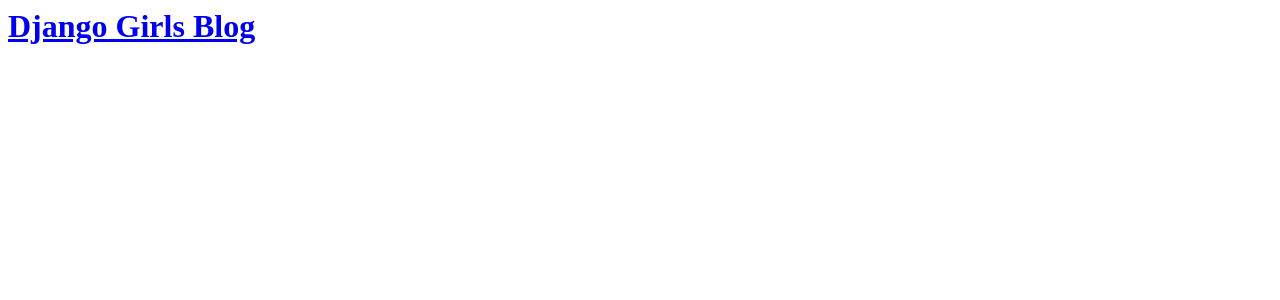
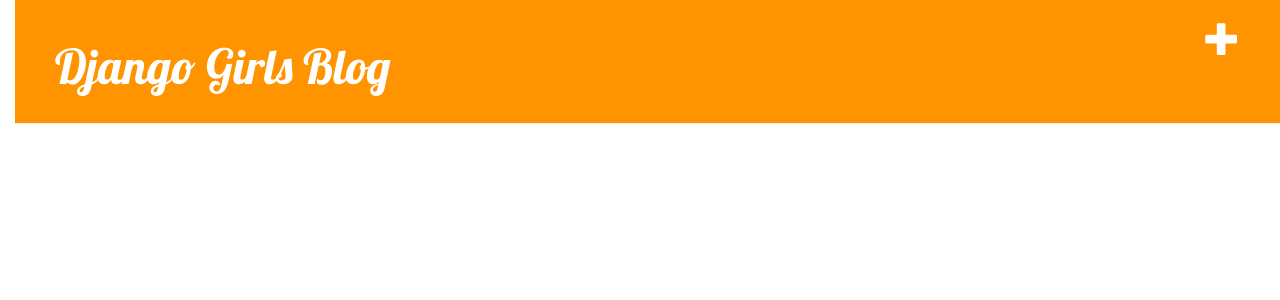
Before and after one commit to kafui4k/Django-Girls-blog, a Django app: page / in a window 1280 px wide. Shown: the top 300 px of the page. Run offline with Django 3.2, Linux system fonts and the light colour scheme; data that the repository does not hold is empty; some libraries are stand-ins or nearby versions.

Commit message:
Add View and Template for detailed blog post as well as CSS.

```diff
--- /dev/null
+++ b/blog/static/css/blog.css
@@ -0,0 +1,44 @@
+body {
+    padding-left: 15px;
+}
+h1 a {
+    color: #FCA205;
+}
+
+.page-header {
+    background-color: #ff9400;
+    margin-top: 0;
+    padding: 20px 20px 20px 40px;
+}
+.page-header h1, .page-header h1 a, .page-header h1 a:visited, .page-header h1 a:active {
+    color: #ffffff;
+    font-size: 36pt;
+    text-decoration: none;
+}
+.content {
+    margin-left: 40px;
+}
+h1, h2, h3, h4 {
+    font-family: 'Lobster', cursive;
+}
+.date {
+    color: #828282;
+}
+.save {
+    float: right;
+}
+.post-form textarea, .post-form input {
+    width: 100%;
+}
+.top-menu, .top-menu:hover, .top-menu:visited {
+    color: #ffffff;
+    float: right;
+    font-size: 26pt;
+    margin-right: 20px;
+}
+.post {
+    margin-bottom: 70px;
+}
+.post h1 a, .post h1 a:visited {
+    color: #000000;
+}
--- /dev/null
+++ b/blog/templates/blog/base.html
@@ -0,0 +1,25 @@
+{% load staticfiles %}
+
+<html>
+    <head>
+        <title>Kafui Alordo | My Django Girls blog - as a Coach</title>
+        <link rel="stylesheet" href="//maxcdn.bootstrapcdn.com/bootstrap/3.2.0/css/bootstrap.min.css">
+        <link rel="stylesheet" href="//maxcdn.bootstrapcdn.com/bootstrap/3.2.0/css/bootstrap-theme.min.css">
+        <link href='//fonts.googleapis.com/css?family=Lobster&subset=latin,latin-ext' rel='stylesheet' type='text/css'>
+        <link rel="stylesheet" href="{% static 'css/blog.css' %}">
+    </head>
+    <body>
+        <div class="page-header">
+            <a href="" class="top-menu"><span class="glyphicon glyphicon-plus"></span></a>
+            <h1><a href="/">Django Girls Blog</a></h1>
+        </div>
+        <div class="content container">
+            <div class="row">
+                <div class="col-md-8">
+                        {% block content %}
+                        {% endblock %}
+                </div>
+            </div>
+        </div>
+    </body>
+</html>
--- a/blog/templates/blog/post_list.html
+++ b/blog/templates/blog/post_list.html
@@ -1,17 +1,13 @@
-<html>
-    <head>
-        <title>Kafui Alordo | My Django Girls blog - as a Coach</title>
-    </head>
-    <body>
-        <div>
-            <h1><a href="/">Django Girls Blog</a></h1>
+{% extends 'blog/base.html' %}
+
+{% block content %}
+    {% for post in posts %}
+        <div class="post">
+            <div class="date">
+                {{ post.published_date }}
+            </div>
+            <h1><a href="{% url 'post_detail' pk=post.pk %}">{{ post.title }}</a></h1>
+            <p>{{ post.text|linebreaksbr }}</p>
         </div>
-        {% for post in posts %}
-            <div>
-                <p>published: {{ post.published_date }}</p>
-                <h1><a href="">{{ post.title }}</a></h1>
-                <p>{{ post.text|linebreaksbr }}</p>
-            </div>
-        {% endfor %}
-    </body>
-</html>
+    {% endfor %}
+{% endblock %}
--- a/blog/urls.py
+++ b/blog/urls.py
@@ -4,4 +4,5 @@
 
 urlpatterns = [
     url(r'^$', views.post_list, name='post_list'),
+    url(r'^post/(?P<pk>\d+)/$', views.post_detail, name='post_detail'),
 ]
--- a/blog/views.py
+++ b/blog/views.py
@@ -1,8 +1,12 @@
-from django.shortcuts import render
+from django.shortcuts import render, get_object_or_404
 from django.utils import timezone
 from .models import Post
 
 # Create your views here.
 def post_list(request):
-    posts = Post.objects.filter(published_date__lte = timezone.now()).order_by('published_date')
-    return render(request, 'blog/post_list.html', {})
+    posts = Post.objects.filter(published_date__lte=timezone.now()).order_by('published_date')
+    return render(request, 'blog/post_list.html', {'posts':posts})
+
+def post_detail(request, pk):
+    posts = Post
+    return render(request, 'blog/post_detail.html', {'post': post})
--- a/mysite/urls.py
+++ b/mysite/urls.py
@@ -13,8 +13,7 @@
     1. Import the include() function: from django.conf.urls import url, include
     2. Add a URL to urlpatterns:  url(r'^blog/', include('blog.urls'))
 """
-from django.conf.urls import include
-from django.conf.urls import url
+from django.conf.urls import include, url
 from django.contrib import admin
 
 urlpatterns = [
```
Also changed, not shown: blog/templates/blog/post_detail.html (added, +13 -0 lines).
